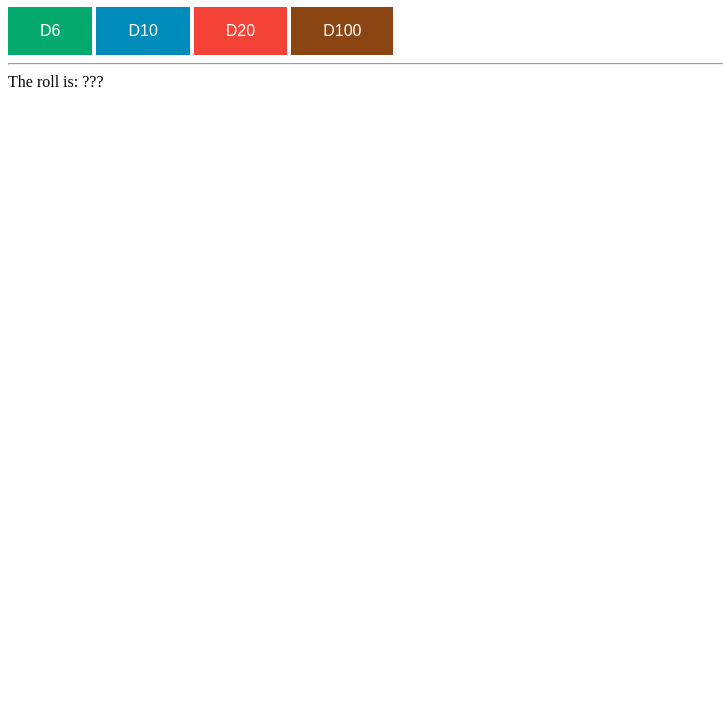
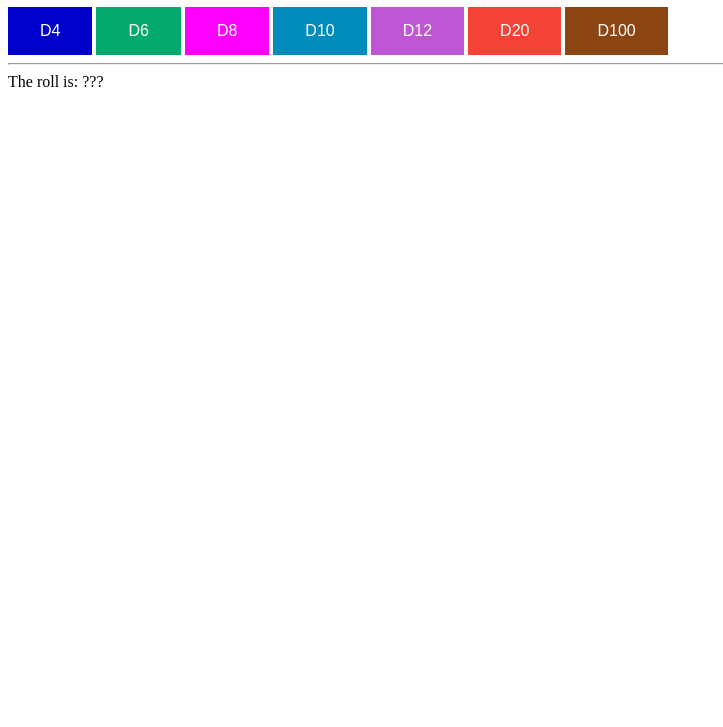
Before and after one commit to James-BM/James-BM.github.io, a plain HTML site: page first-html-pages/dice-roller.html in a window 1280 px wide. Shown: the part 73-800 px from the top of the page, without its empty margins (0-723 px from the left). Drawn offline with Linux system fonts and the light colour scheme.

Commit message:
Update dice-roller.html

```diff
--- a/first-html-pages/dice-roller.html
+++ b/first-html-pages/dice-roller.html
@@ -32,6 +32,20 @@
       background-color: #8b4513
     }
 
+    #btn4{
+      background-color: #0000cd
+    }
+
+    #btn8{
+      background-color: #f0f
+    }
+
+    #btn12{
+      background-color: #be55d3
+    }
+
+
+
     button:hover {
       opacity: 0.8;
     }
@@ -40,8 +54,11 @@
 <body>
   <h1>Dice Roller!</h1>
   <div>
+    <button id="btn4">D4</button>
     <button id="btn6">D6</button>
+    <button id="btn8">D8</button>
     <button id="btn10">D10</button>
+    <button id="btn12">D12</button>
     <button id="btn20">D20</button>
     <button id="btn100">D100</button>
   </div>
@@ -78,6 +95,17 @@
         showRandomInt(1, 100);
     };
 
+    btn4.onclick = function(){
+      showRandomInt(1, 4);
+    }
+
+    btn8.onclick = function(){
+      showRandomInt(1, 8);
+    }
+
+    btn12.onclick = function(){
+      showRandomInt(1, 12);
+    }
   </script>
 </body>
 </html>
```
